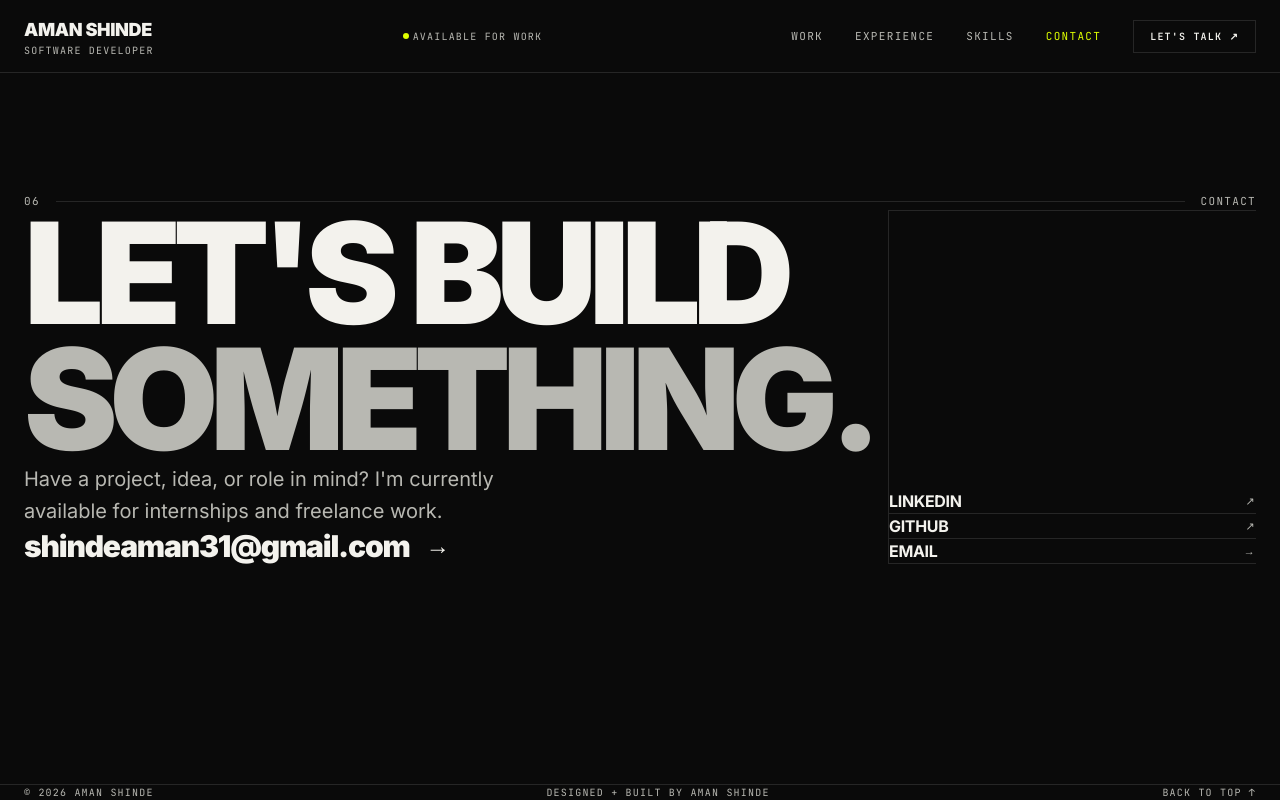
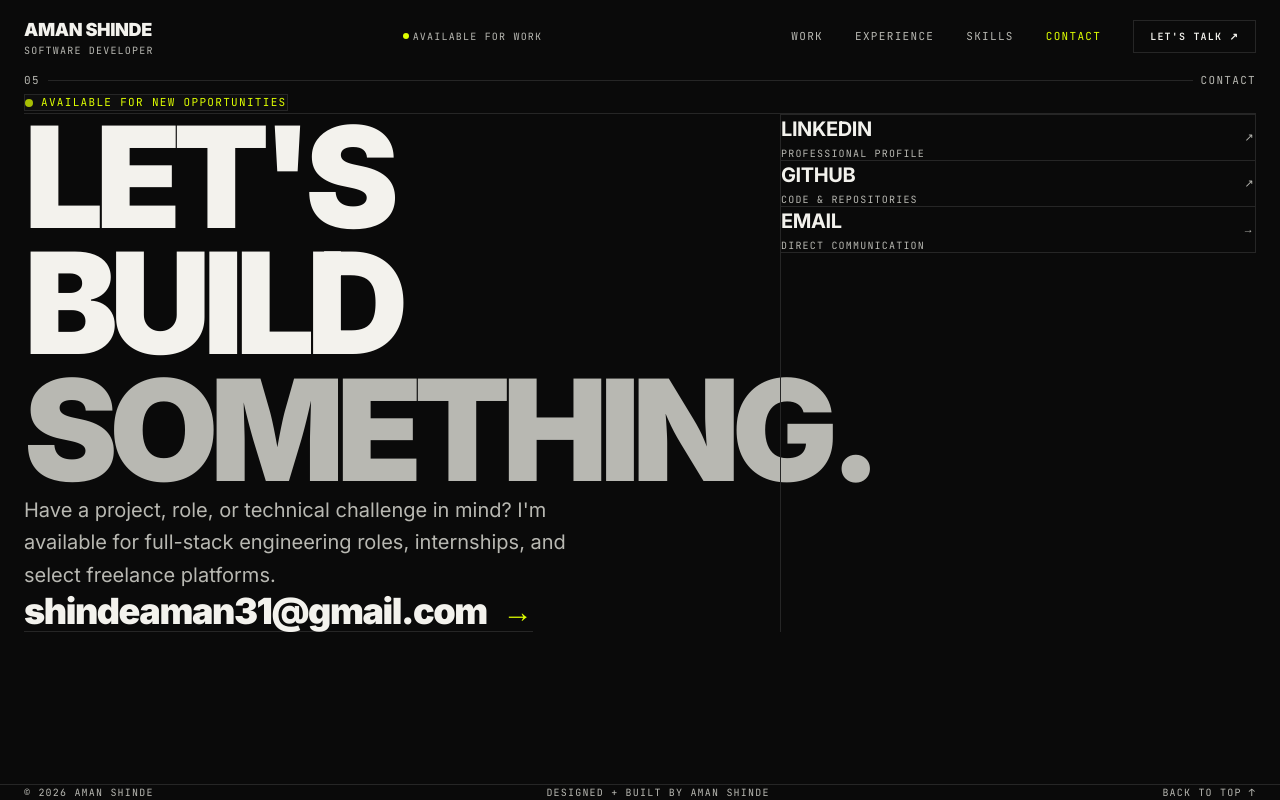
Before and after one commit to amanshinde/portfolio, a Next.js app: page /contact in a window 1280 px wide. Built offline with nearby package versions, Linux system fonts and the light colour scheme.

Commit message:
fully complete

```diff
--- a/src/components/Contact.tsx
+++ b/src/components/Contact.tsx
@@ -3,31 +3,48 @@
 import { motion } from "framer-motion";
 
 const socialLinks = [
-  { label: "LinkedIn", url: "https://linkedin.com/in/aman-shinde", arrow: "↗" },
-  { label: "GitHub", url: "https://github.com/aman-shinde", arrow: "↗" },
-  { label: "Email", url: "mailto:shindeaman31@gmail.com", arrow: "→" },
+  { label: "LinkedIn", detail: "Professional Profile", url: "https://www.linkedin.com/in/aman-shinde-29a6a227a", arrow: "↗" },
+  { label: "GitHub", detail: "Code & Repositories", url: "https://github.com/amanshinde", arrow: "↗" },
+  { label: "Email", detail: "Direct Communication", url: "mailto:shindeaman31@gmail.com", arrow: "→" },
 ];
 
 export default function Contact() {
   return (
-    <section id="contact" className="section">
+    <section id="contact" className="pt-6 md:pt-10 pb-32">
       <div className="container-full">
         {/* Section header */}
         <motion.div
-          className="flex items-center gap-4 mb-16"
+          className="flex items-center gap-2 mb-4"
           initial={{ opacity: 0, y: 16 }}
           whileInView={{ opacity: 1, y: 0 }}
           viewport={{ once: true }}
           transition={{ duration: 0.4 }}
         >
-          <span className="label-mono">06</span>
+          <span className="label-mono">05</span>
           <span className="block flex-1 h-px" style={{ background: "var(--border)" }} />
           <span className="label-mono">Contact</span>
         </motion.div>
 
-        {/* Large CTA */}
-        <div className="grid grid-cols-1 lg:grid-cols-12 gap-16">
-          <div className="lg:col-span-8">
+        <motion.div
+          className="mb-12 md:mb-16"
+          initial={{ opacity: 0, y: 16 }}
+          whileInView={{ opacity: 1, y: 0 }}
+          viewport={{ once: true }}
+          transition={{ duration: 0.4, delay: 0.1 }}
+        >
+          <div className="inline-flex items-center gap-2 border border-border px-3 py-1.5 mb-6 bg-[#0e0e0e]">
+            <span className="w-2 h-2 rounded-full bg-[var(--accent)] animate-pulse" />
+            <span className="label-mono text-xs" style={{ color: "var(--accent)" }}>
+              AVAILABLE FOR NEW OPPORTUNITIES
+            </span>
+          </div>
+        </motion.div>
+
+        {/* Large CTA Grid */}
+        <div className="grid grid-cols-1 lg:grid-cols-12 gap-12 lg:gap-16 border-t pt-12 md:pt-16" style={{ borderColor: "var(--border)" }}>
+          {/* Left Main CTA — 7 cols */}
+          <div className="lg:col-span-7 flex flex-col justify-between">
+            <div>
               <motion.h2
                 className="heading-xl"
                 initial={{ opacity: 0, y: 24 }}
@@ -41,60 +58,78 @@ export default function Contact() {
               </motion.h2>
 
               <motion.p
-              className="mt-8 text-lg md:text-xl leading-relaxed max-w-lg"
+                className="mt-8 text-lg md:text-xl leading-relaxed max-w-xl"
                 style={{ color: "var(--muted)" }}
                 initial={{ opacity: 0, y: 16 }}
                 whileInView={{ opacity: 1, y: 0 }}
                 viewport={{ once: true }}
                 transition={{ duration: 0.4, delay: 0.2 }}
               >
-              Have a project, idea, or role in mind?
-              I&apos;m currently available for internships and freelance work.
+                Have a project, role, or technical challenge in mind?
+                I&apos;m available for full-stack engineering roles, internships, and select freelance platforms.
               </motion.p>
+            </div>
 
-            <motion.a
-              href="mailto:shindeaman31@gmail.com"
-              className="group inline-flex items-center gap-4 mt-12"
+            {/* Direct Email Action */}
+            <motion.div
+              className="mt-12 md:mt-16"
               initial={{ opacity: 0, y: 16 }}
               whileInView={{ opacity: 1, y: 0 }}
               viewport={{ once: true }}
               transition={{ duration: 0.4, delay: 0.3 }}
+            >
+              <a
+                href="mailto:shindeaman31@gmail.com"
+                className="group inline-flex items-center gap-4 border-b pb-2 transition-colors duration-200"
+                style={{ borderColor: "var(--border)" }}
                 data-cursor="EMAIL"
               >
                 <span
-                className="font-sans font-black text-2xl md:text-3xl transition-colors duration-200 group-hover:text-[var(--accent)]"
+                  className="font-sans font-black text-2xl md:text-3xl xl:text-4xl transition-colors duration-200 group-hover:text-[var(--accent)]"
                   style={{ letterSpacing: "-0.04em" }}
                 >
                   shindeaman31@gmail.com
                 </span>
-              <span className="text-2xl group-hover:translate-x-1 transition-transform duration-200">→</span>
-            </motion.a>
+                <span className="text-2xl md:text-3xl text-[var(--accent)] group-hover:translate-x-2 transition-transform duration-200">
+                  →
+                </span>
+              </a>
+            </motion.div>
           </div>
 
-          {/* Social links */}
+          {/* Right Social & Network Links — 5 cols */}
           <motion.div
-            className="lg:col-span-4 flex flex-col justify-end gap-0 border-t border-l"
+            className="lg:col-span-5 flex flex-col border-t border-l"
             style={{ borderColor: "var(--border)" }}
             initial={{ opacity: 0, x: 16 }}
             whileInView={{ opacity: 1, x: 0 }}
             viewport={{ once: true }}
             transition={{ duration: 0.4, delay: 0.25 }}
           >
-            {socialLinks.map((link, i) => (
+            {socialLinks.map((link) => (
               <a
                 key={link.label}
                 href={link.url}
                 target={link.url.startsWith("http") ? "_blank" : undefined}
                 rel={link.url.startsWith("http") ? "noopener noreferrer" : undefined}
-                className="group flex items-center justify-between px-6 py-5 border-b transition-colors duration-150 hover:bg-[var(--surface)]"
+                className="group flex items-center justify-between px-8 py-7 md:py-8 border-r border-b transition-all duration-200 hover:bg-[#121212] hover:pl-10"
                 style={{ borderColor: "var(--border)" }}
                 data-cursor="OPEN"
               >
-                <span className="font-sans font-bold text-base uppercase tracking-tight group-hover:text-[var(--accent)] transition-colors"
-                  style={{ letterSpacing: "-0.02em" }}>
+                <div className="flex flex-col gap-1">
+                  <span
+                    className="font-sans font-bold text-lg md:text-xl uppercase tracking-tight group-hover:text-[var(--accent)] transition-colors"
+                    style={{ letterSpacing: "-0.02em" }}
+                  >
                     {link.label}
                   </span>
-                <span className="label-mono group-hover:text-[var(--accent)] transition-colors">{link.arrow}</span>
+                  <span className="label-mono text-xs" style={{ fontSize: "10px" }}>
+                    {link.detail}
+                  </span>
+                </div>
+                <span className="label-mono text-base md:text-lg group-hover:text-[var(--accent)] group-hover:translate-x-1 group-hover:-translate-y-1 transition-all">
+                  {link.arrow}
+                </span>
               </a>
             ))}
           </motion.div>
```
Also changed, not shown: src/data/projects.ts (+80 -80 lines). Lines whose indentation alone changed are shown as unchanged.
